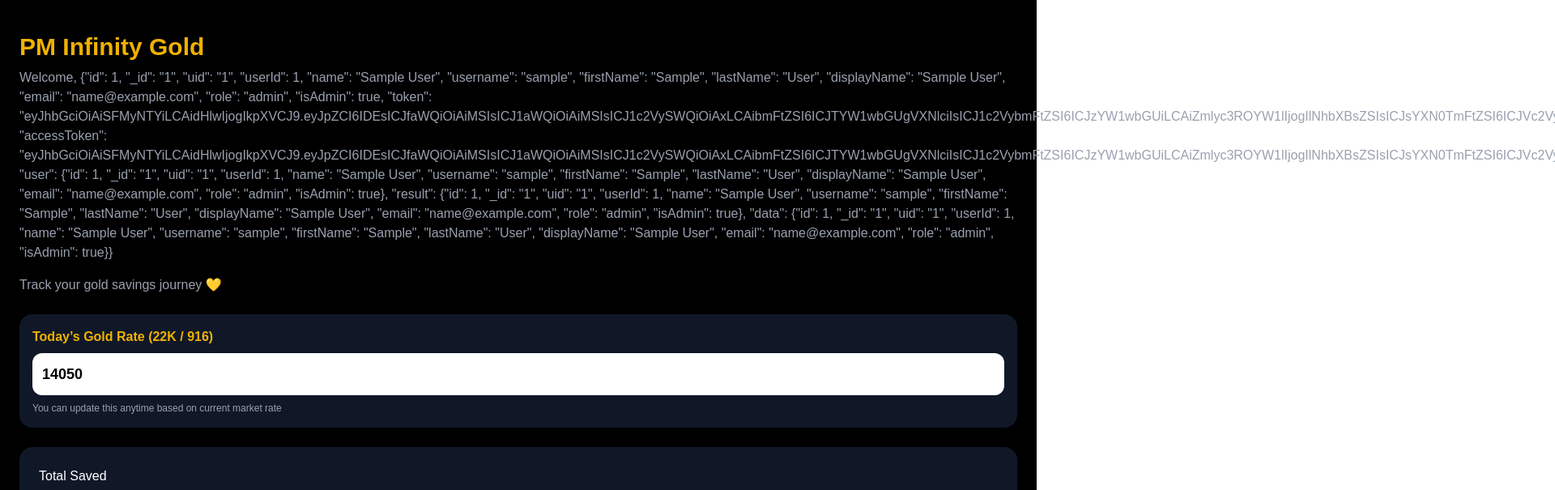
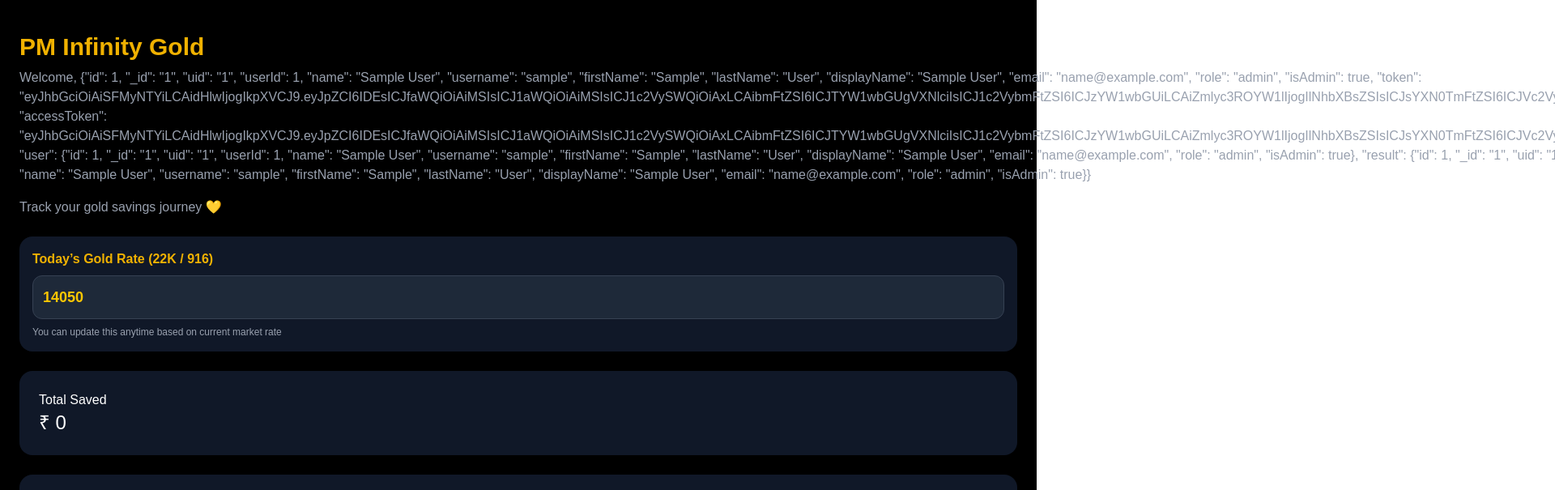
Before and after one commit to pm-infinity-gold/pm-infinity-gold, a Next.js app: page / in a window 1280 px wide. Shown: the top 605 px of the page at 81% size, 1920 px wide, since content can reach past the window. Built offline with nearby package versions, Linux system fonts and the light colour scheme; sample sign-in values are in the browser's storage.

Commit message:
logout + admin pause + UI improvements

```diff
--- a/app/page.tsx
+++ b/app/page.tsx
@@ -3,6 +3,7 @@
 import { useEffect, useState } from "react";
 
 export default function Home() {
+  const appPaused = false;
   const [total, setTotal] = useState(0);
   const [history, setHistory] = useState<any[]>([]);
   const [goldRate, setGoldRate] = useState(14050);
@@ -16,6 +17,16 @@ export default function Home() {
 
       if (!currentUser) {
         window.location.href = "/login";
+       if (appPaused) {
+  return (
+    <div className="min-h-screen bg-black text-white flex items-center justify-center">
+      <h1 className="text-xl text-yellow-500">
+        App is temporarily under maintenance
+      </h1>
+    </div>
+  );
+}
+
         return;
       }
 
@@ -48,10 +59,21 @@ export default function Home() {
         PM Infinity Gold
       </h1>
 
-      <p className="text-gray-400 mb-4">
+<div className="flex justify-between items-center mb-4">
+  <p className="text-gray-400">
     Welcome, {user}
   </p>
 
+  <button
+    onClick={() => {
+      localStorage.removeItem("currentUser");
+      window.location.href = "/login";
+    }}
+    className="text-sm text-red-400"
+  >
+    Logout
+  </button>
+</div>
       <p className="text-gray-400 mb-6">
         Track your gold savings journey 💛
       </p>
@@ -63,6 +85,7 @@ export default function Home() {
         </p>
 
         <input
+
   type="number"
   value={goldRate}
   onChange={(e) => {
@@ -70,9 +93,10 @@ export default function Home() {
     setGoldRate(value);
     localStorage.setItem("goldRate", value.toString());
   }}
-          className="w-full p-3 rounded-xl bg-white text-black font-semibold text-lg"
+  className="w-full p-3 rounded-xl bg-gray-800 text-yellow-400 font-semibold text-lg border border-gray-700"
   placeholder="Enter today's gold rate"
 />
+
 
         <p className="text-xs text-gray-400 mt-2">
           You can update this anytime based on current market rate
```
Lines whose indentation alone changed are shown as unchanged.
